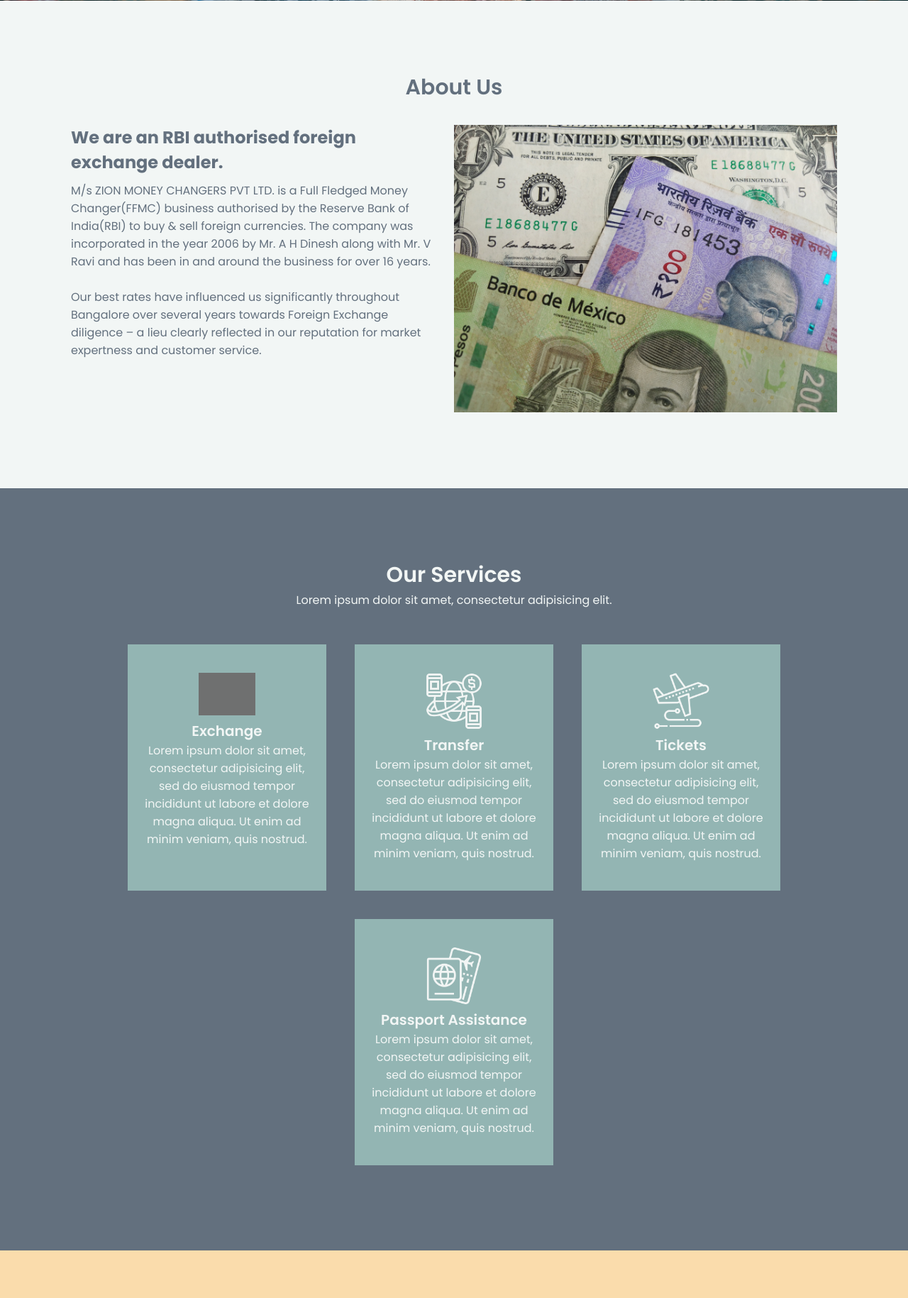
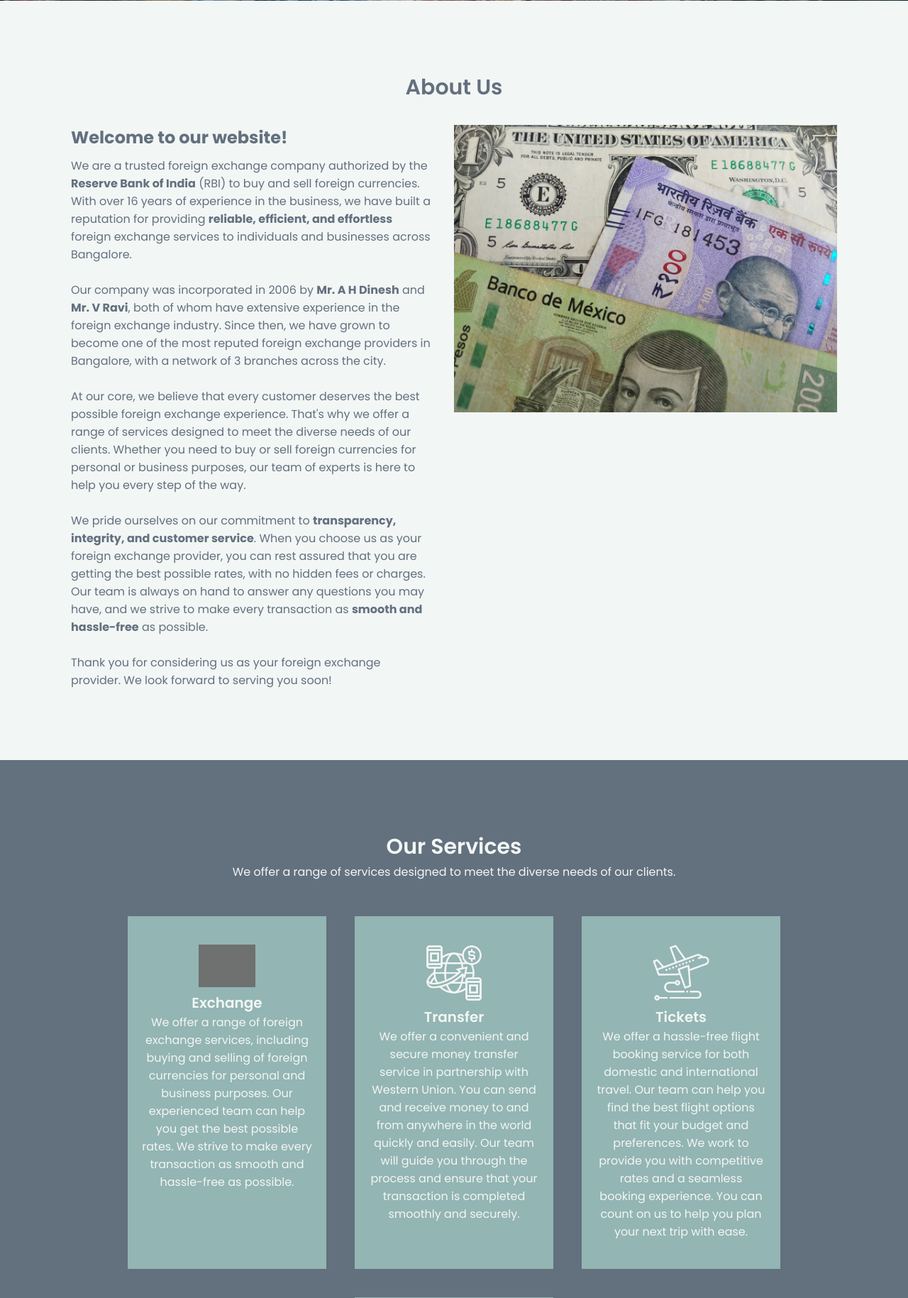
Before and after one commit to Mr-DJ/zion-forex, a Django app: page / in a window 1280 px wide. Shown: the part 799-2628 px from the top of the page at 71% size. Run offline with Django 4.2, Linux system fonts and the light colour scheme; data that the repository does not hold is empty; some libraries are stand-ins or nearby versions; grey boxes are pictures that could not be loaded.

Commit message:
fixed contact and basic info

```diff
--- a/static/stylesheets/master.css
+++ b/static/stylesheets/master.css
@@ -328,6 +328,22 @@ img {
     position: relative;
 }
 
+.contact-container a {
+    color: #63707e;
+}
+
+.disablephone {
+    pointer-events: none;
+    cursor: default;
+}
+
+@media only screen and (max-device-width: 480px) {
+    a[class="disablephone"] {
+        pointer-events: auto !important;
+        cursor: auto !important;
+    }
+}
+
 .contact-container .container {
     position: relative;
     padding: 20px 0;
--- a/templates/index.html
+++ b/templates/index.html
@@ -1,80 +1,133 @@
 {% load static %}
+<!DOCTYPE html>
+<html lang="en"
+      dir="ltr">
 
-<!DOCTYPE html>
-<html lang="en" dir="ltr">
     <head>
-        <meta name="viewport" content="width=device-width, initial-scale=1.0">
+        <meta name="viewport"
+              content="width=device-width, initial-scale=1.0">
         <meta charset="utf-8">
         <title>Zion Forex</title>
-        <link rel="stylesheet" href="https://use.fontawesome.com/releases/v5.14.0/css/all.css" integrity="sha384-HzLeBuhoNPvSl5KYnjx0BT+WB0QEEqLprO+NBkkk5gbc67FTaL7XIGa2w1L0Xbgc" crossorigin="anonymous">
-        <link rel="stylesheet" href="{% static 'stylesheets/master.css' %}">
+        <link rel="stylesheet"
+              href="https://use.fontawesome.com/releases/v5.14.0/css/all.css"
+              integrity="sha384-HzLeBuhoNPvSl5KYnjx0BT+WB0QEEqLprO+NBkkk5gbc67FTaL7XIGa2w1L0Xbgc"
+              crossorigin="anonymous">
+        <link rel="stylesheet"
+              href="{% static 'stylesheets/master.css' %}">
     </head>
+
     <body>
         <header>
-            <a href="#home" class="logo">ZIONFOREX</a>
-            <div class="toggle" onclick="toggleNav();">
+            <a href="#home"
+               class="logo">ZIONFOREX</a>
+            <div class="toggle"
+                 onclick="toggleNav();">
             </div>
             <ul class="nav">
-                <li><a href="#home" onclick="toggleNav();">Home</a></li>
-                <li><a href="#about" onclick="toggleNav();">About</a></li>
-                <li><a href="#services" onclick="toggleNav();">Services</a></li>
-                <li><a href="#reviews" onclick="toggleNav();">Reviews</a></li>
-                <li><a href="#pricing" onclick="toggleNav();">Pricing</a></li>
-                <li><a href="#contact" onclick="toggleNav();">Contact</a></li>
+                <li><a href="#home"
+                       onclick="toggleNav();">Home</a></li>
+                <li><a href="#about"
+                       onclick="toggleNav();">About</a></li>
+                <li><a href="#services"
+                       onclick="toggleNav();">Services</a></li>
+                <li><a href="#reviews"
+                       onclick="toggleNav();">Reviews</a></li>
+                <li><a href="#pricing"
+                       onclick="toggleNav();">Pricing</a></li>
+                <li><a href="#contact"
+                       onclick="toggleNav();">Contact</a></li>
             </ul>
         </header>
-
-        <section class="header" id="home">
+        <section class="header"
+                 id="home">
             <div class="text-container">
                 <h2>Welcome to <br><span>Zion Forex.</span></h2>
                 <h3>We are an RBI authorised foreign exchange dealer.</h3>
-                <a href="#about" class="btn">About Us</a>
+                <a href="#about"
+                   class="btn">About Us</a>
             </div>
         </section>
-        <section class="about" id="about">
+        <section class="about"
+                 id="about">
             <div class="title">
                 <h2>About Us</h2>
             </div>
             <div class="lead">
                 <div class="lead-container w50">
-                    <h3>We are an RBI authorised foreign exchange dealer.</h3>
-                    <p>M/s  ZION MONEY CHANGERS PVT LTD. is a Full Fledged Money Changer(FFMC) business authorised by the Reserve Bank of India(RBI) to buy & sell foreign currencies. The company was incorporated in the year 2006 by Mr. A H Dinesh along with Mr. V Ravi and has been in and around the business for over 16 years.<br><br>Our best rates have influenced us significantly throughout Bangalore over several years towards Foreign Exchange diligence – a lieu clearly reflected in our reputation for market expertness and customer service.</p>
+                    <h3>Welcome to our website!</h3>
+                    <p>We are a trusted foreign exchange company authorized by the <b>Reserve Bank of India</b> (RBI) to
+                        buy and sell foreign currencies. With over 16 years of experience in the business, we have built
+                        a reputation for providing <strong>reliable, efficient, and effortless</strong> foreign exchange
+                        services to individuals and businesses across Bangalore.</p>
+                    <p><br />Our company was incorporated in 2006 by <strong>Mr. A H Dinesh</strong> and <strong>Mr. V
+                            Ravi</strong>, both of whom have extensive experience in the foreign exchange industry.
+                        Since then, we have grown to become one of the most reputed foreign exchange providers in
+                        Bangalore, with a network of 3 branches across the city.</p>
+                    <p><br />At our core, we believe that every customer deserves the best possible foreign exchange
+                        experience. That's why we offer a range of services designed to meet the diverse needs of our
+                        clients. Whether you need to buy or sell foreign currencies for personal or business purposes,
+                        our team of experts is here to help you every step of the way.</p>
+                    <p><br />We pride ourselves on our commitment to <strong>transparency, integrity, and customer
+                            service</strong>. When you choose us as your foreign exchange provider, you can rest assured
+                        that you are getting the best possible rates, with no hidden fees or charges. Our team is always
+                        on hand to answer any questions you may have, and we strive to make every transaction as
+                        <strong>smooth and hassle-free</strong> as possible.</p>
+                    <p><br />Thank you for considering us as your foreign exchange provider. We look forward to serving
+                        you soon!</p>
                 </div>
                 <div class="w50">
-                    <img src="{% static 'assets/img1.jpg' %}" alt="currency-notes" class="img">
+                    <img src="{% static 'assets/img1.jpg' %}"
+                         alt="currency-notes"
+                         class="img">
                 </div>
             </div>
         </section>
-        <section class="services" id="services">
+        <section class="services"
+                 id="services">
             <div class="title light">
                 <h2>Our Services</h2>
-                <p>Lorem ipsum dolor sit amet, consectetur adipisicing elit.</p>
+                <p>We offer a range of services designed to meet the diverse needs of our clients.</p>
             </div>
             <div class="lead">
                 <div class="services-container">
-                    <img src="{% static 'assets/icon1.png' %}" alt="currency-exchange">
+                    <img src="{% static 'assets/icon1.png' %}"
+                         alt="currency-exchange">
                     <h2>Exchange</h2>
-                    <p>Lorem ipsum dolor sit amet, consectetur adipisicing elit, sed do eiusmod tempor incididunt ut labore et dolore magna aliqua. Ut enim ad minim veniam, quis nostrud.</p>
+                    <p>We offer a range of foreign exchange services, including buying and selling of foreign currencies
+                        for personal and business purposes. Our experienced team can help you get the best possible
+                        rates. We strive to make every transaction as smooth and hassle-free as possible.</p>
                 </div>
                 <div class="services-container">
-                    <img src="{% static 'assets/icon2.png' %}" alt="currency-exchange">
+                    <img src="{% static 'assets/icon2.png' %}"
+                         alt="currency-exchange">
                     <h2>Transfer</h2>
-                    <p>Lorem ipsum dolor sit amet, consectetur adipisicing elit, sed do eiusmod tempor incididunt ut labore et dolore magna aliqua. Ut enim ad minim veniam, quis nostrud.</p>
+                    <p>We offer a convenient and secure money transfer service in partnership with Western Union. You
+                        can send and receive money to and from anywhere in the world quickly and easily. Our team will
+                        guide you through the process and ensure that your transaction is completed smoothly and
+                        securely.</p>
                 </div>
                 <div class="services-container">
-                    <img src="{% static 'assets/icon3.png' %}" alt="currency-exchange">
+                    <img src="{% static 'assets/icon3.png' %}"
+                         alt="currency-exchange">
                     <h2>Tickets</h2>
-                    <p>Lorem ipsum dolor sit amet, consectetur adipisicing elit, sed do eiusmod tempor incididunt ut labore et dolore magna aliqua. Ut enim ad minim veniam, quis nostrud.</p>
+                    <p>We offer a hassle-free flight booking service for both domestic and international travel. Our
+                        team can help you find the best flight options that fit your budget and preferences. We work to
+                        provide you with competitive rates and a seamless booking experience. You can count on us to
+                        help you plan your next trip with ease. </p>
                 </div>
                 <div class="services-container">
-                    <img src="{% static 'assets/icon4.png' %}" alt="currency-exchange">
+                    <img src="{% static 'assets/icon4.png' %}"
+                         alt="currency-exchange">
                     <h2>Passport Assistance</h2>
-                    <p>Lorem ipsum dolor sit amet, consectetur adipisicing elit, sed do eiusmod tempor incididunt ut labore et dolore magna aliqua. Ut enim ad minim veniam, quis nostrud.</p>
+                    <p>We offer a comprehensive passport assistance service to help you with all your passport needs.
+                        Our team can help you with passport application, renewal, and other related services. You can
+                        trust us to help you obtain your passport quickly and efficiently.</p>
                 </div>
             </div>
         </section>
-   <!-- FOR WORK SECTION refer 20:26 -->
-        <section class="reviews" id="reviews">
+        <!-- FOR WORK SECTION refer 20:26 -->
+        <section class="reviews"
+                 id="reviews">
             <div class="title">
                 <h2>Reviews</h2>
                 <p>Lorem ipsum dolor sit amet, consectetur adipisicing elit.</p>
@@ -90,30 +143,30 @@
                 </div>
             </div>
         </section>
-        <section class="pricing" id="pricing">
+        <section class="pricing"
+                 id="pricing">
             <div class="title light">
                 <h2>Pricing</h2>
             </div>
             <div class="lead">
                 <div class="lead-container w50">
-                    <h3>We are an RBI authorised foreign exchange dealer.</h3>
-                    <p>Lorem ipsum dolor sit amet, consectetur adipisicing elit, sed do eiusmod tempor incididunt ut labore et dolore magna aliqua. Ut enim ad minim veniam, quis nostrud exercitation ullamco laboris nisi ut aliquip ex ea commodo consequat. Duis aute irure dolor in reprehenderit in voluptate velit esse cillum dolore eu fugiat nulla pariatur. Excepteur sint occaecat cupidatat non proident, sunt in culpa qui officia deserunt mollit anim id est laborum.<br><br>Lorem ipsum dolor sit amet.</p>
+                    <h3>Get competitive rates for all your foreign exchange needs with us.</h3>
+                    <p>As a foreign exchange company, we offer competitive rates for all our services. Our pricing
+                        policies are transparent and straightforward, with no hidden fees or charges. We believe in
+                        providing our customers with the best possible rates for their foreign exchange transactions,
+                        whether it's for buying or selling currencies, or for sending or receiving money through our
+                        money transfer services. Our experienced team can help you navigate the often complex world of
+                        foreign exchange and ensure that you get the most value for your money.</p>
                 </div>
                 <div class="w50">
-
                     <div class="currency-table">
                         <li class="item-header">
                             <div class="column currency">Currency</div>
                             <div class="column rate">Rate</div>
-                        </li>
-
-                        {% for currency in currencyData %}
-                            <li class="item-container">
-                                <div class="column currency">{{ currency.currency_name }}</div>
-                                <div class="column rate">₹ {{ currency.buy_price }}</div>
-                            </li>
-                        {% endfor %}
-                        <!-- <li class="item-container">
+                        </li> {% for currency in currencyData %} <li class="item-container">
+                            <div class="column currency">{{ currency.currency_name }}</div>
+                            <div class="column rate">₹ {{ currency.buy_price }}</div>
+                        </li> {% endfor %} <!-- <li class="item-container">
                             <div class="column currency">US Dollar</div>
                             <div class="column rate">₹ 74.48</div>
                         </li>
@@ -134,14 +187,15 @@
                             <div class="column rate">₹ 74.48</div>
                         </li> -->
                     </div>
-
                 </div>
             </div>
         </section>
-        <section class="contact" id="contact">
+        <section class="contact"
+                 id="contact">
             <div class="title">
                 <h2>Contact Us</h2>
-                <p>Lorem ipsum dolor sit amet, consectetur adipisicing elit.</p>
+                <p>Get in touch with us for all your foreign exchange, money transfer, and passport assistance needs.
+                    Our team is always here to help.</p>
             </div>
             <div class="lead">
                 <div class="contact-info">
@@ -162,7 +216,10 @@
                             </div>
                             <div class="text">
                                 <h3>Phone</h3>
-                                <p>080 2559 2079<br>+91 98450 93760</p>
+                                <a href="callto:08025592079"
+                                   class="disablephone">080 2559 2079</a>
+                                <a href="callto:+919845093760"
+                                   class="disablephone">+91 98450 93760</a>
                             </div>
                         </div>
                         <div class="container">
@@ -171,28 +228,37 @@
                             </div>
                             <div class="text">
                                 <h3>Email</h3>
-                                <p>info@zionforex.com</p>
+                                <a href="mailto:info@zionforex.com">info@zionforex.com</a>
                             </div>
                         </div>
                     </div>
                 </div>
                 <div class="form-container">
-                    <form action="index.html" method="post">
+                    <form action="index.html"
+                          method="post">
                         <h3>Message Us</h3>
-                        <input type="text" name="" value="" placeholder="Alex Flipnote">
-                        <input type="email" name="" value="" placeholder="alex@xyz.com">
-                        <textarea name="" placeholder="Your Message ..."></textarea>
-                        <input type="submit" name="" value="Send">
+                        <input type="text"
+                               name=""
+                               value=""
+                               placeholder="Alex Flipnote">
+                        <input type="email"
+                               name=""
+                               value=""
+                               placeholder="alex@xyz.com">
+                        <textarea name=""
+                                  placeholder="Your Message ..."></textarea>
+                        <input type="submit"
+                               name=""
+                               value="Send">
                     </form>
                 </div>
             </div>
         </section>
-
         <div class="copyright">
             <p>Copyright © 2020 Zion Forex. All Rights Reserved.</p>
         </div>
         <script type="text/javascript">
-            window.addEventListener('scroll', function() {
+            window.addEventListener('scroll', function () {
                 let header = document.querySelector('header');
                 header.classList.toggle('sticky', window.scrollY > 0);
             });
@@ -205,4 +271,5 @@
             }
         </script>
     </body>
+
 </html>
```
